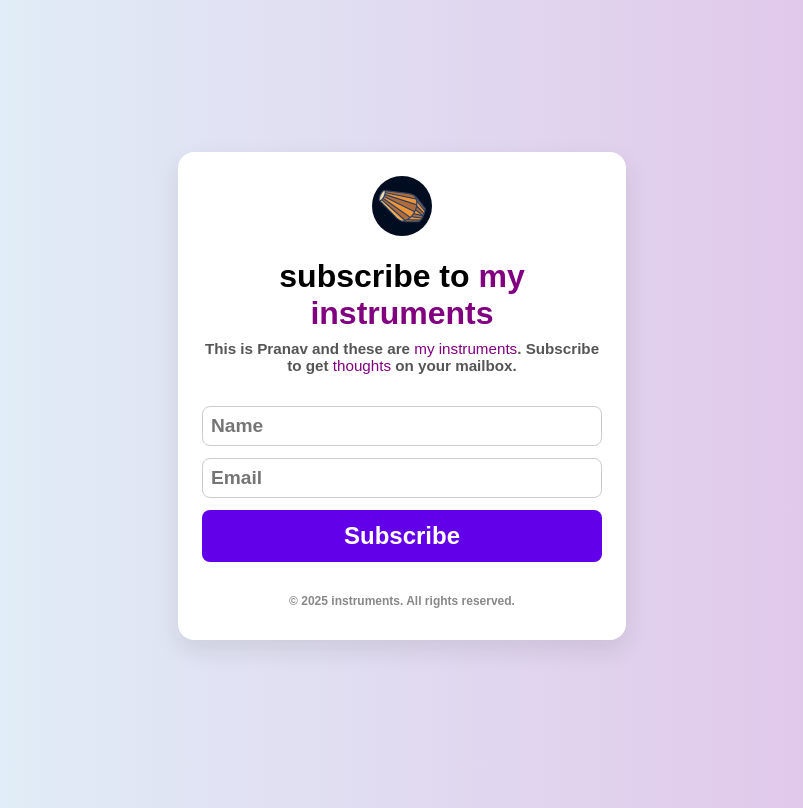
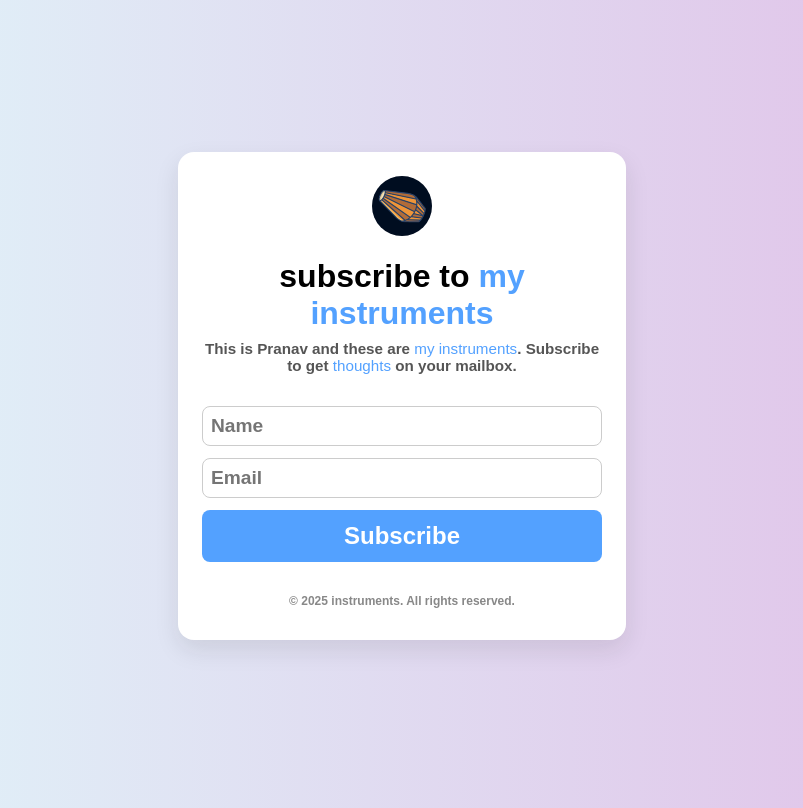
Before and after one commit to pranavatpeaks/my_instruments, a Next.js app: page / in a window 1280 px wide. Shown: the whole page, without its empty margins (238-1041 px from the left). Built offline with nearby package versions, Linux system fonts and the light colour scheme; a web font is replaced by a local one.

Commit message:
Update Home.module.css

```diff
--- a/src/styles/Home.module.css
+++ b/src/styles/Home.module.css
@@ -57,7 +57,7 @@
 
 .form button {
   padding: 0.75rem;
-  background-color: #6200ea;
+  background-color: rgba(83,161,255,255);
   color: white;
   font-size: 1.5rem;
   border: none;
@@ -69,7 +69,7 @@
 }
 
 .form button:hover {
-  background-color: #3700b3;
+  background-color: rgba(83,161,255,255);
 }
 
 .copyright {
@@ -102,19 +102,19 @@
 }
 
 .brand {
-  color: purple;
+  color: rgba(83,161,255,255);
   cursor: pointer;
   transition: all 0.2s ease-in-out;
 }
 
 .brand:hover {
   text-decoration: underline;
-  color: #6a1b9a; /* deeper purple on hover */
+  color: rgba(83,161,255,255); /* deeper purple on hover */
 }
 
 .brand {
   font-weight: 600;
-  color: purple;
+  color: rgba(83,161,255,255);
 }
 
 .description {
@@ -127,6 +127,6 @@
 }
 
 .highlight {
-  color: purple;
+  color: rgba(83,161,255,255);
   font-weight: 500;
 }
```
